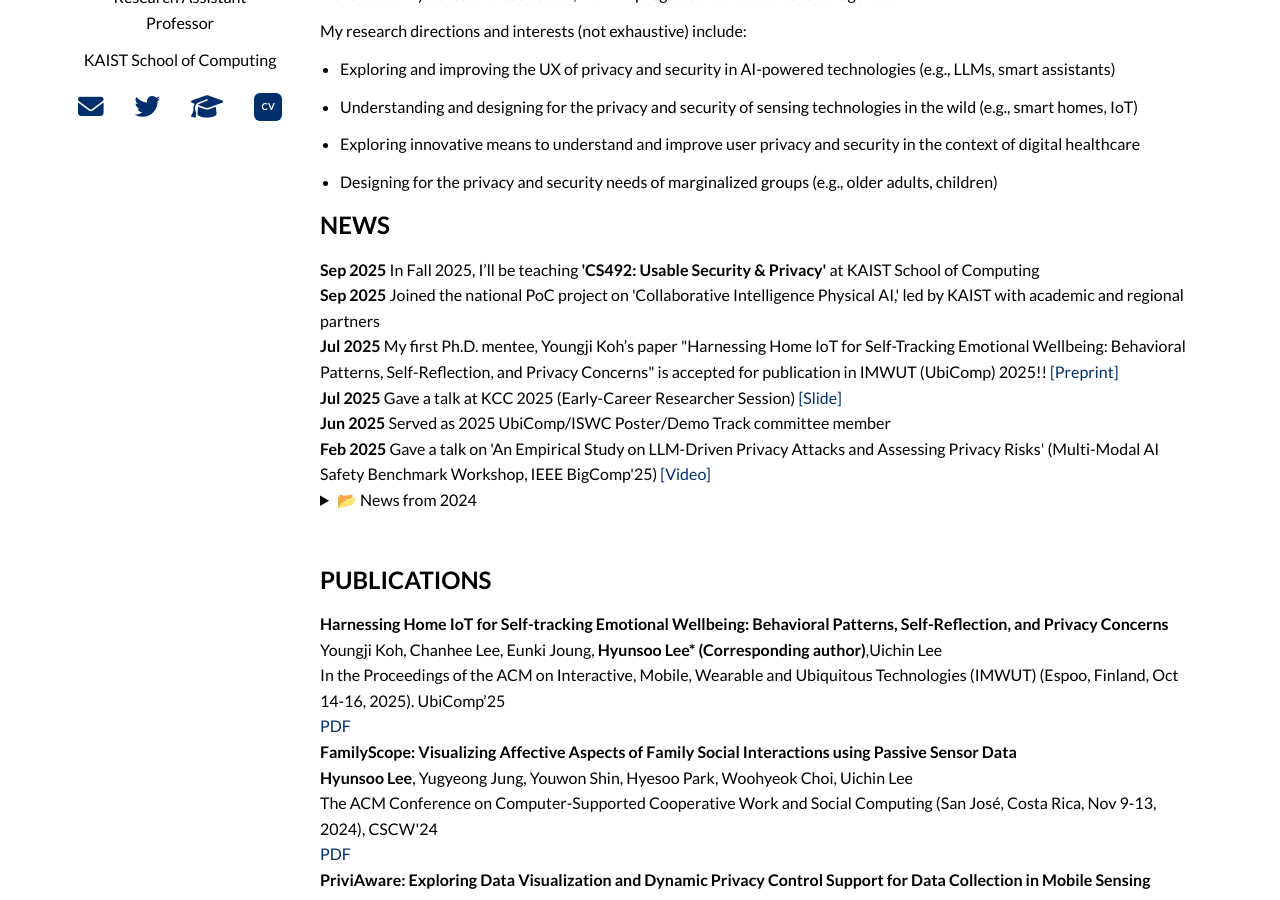
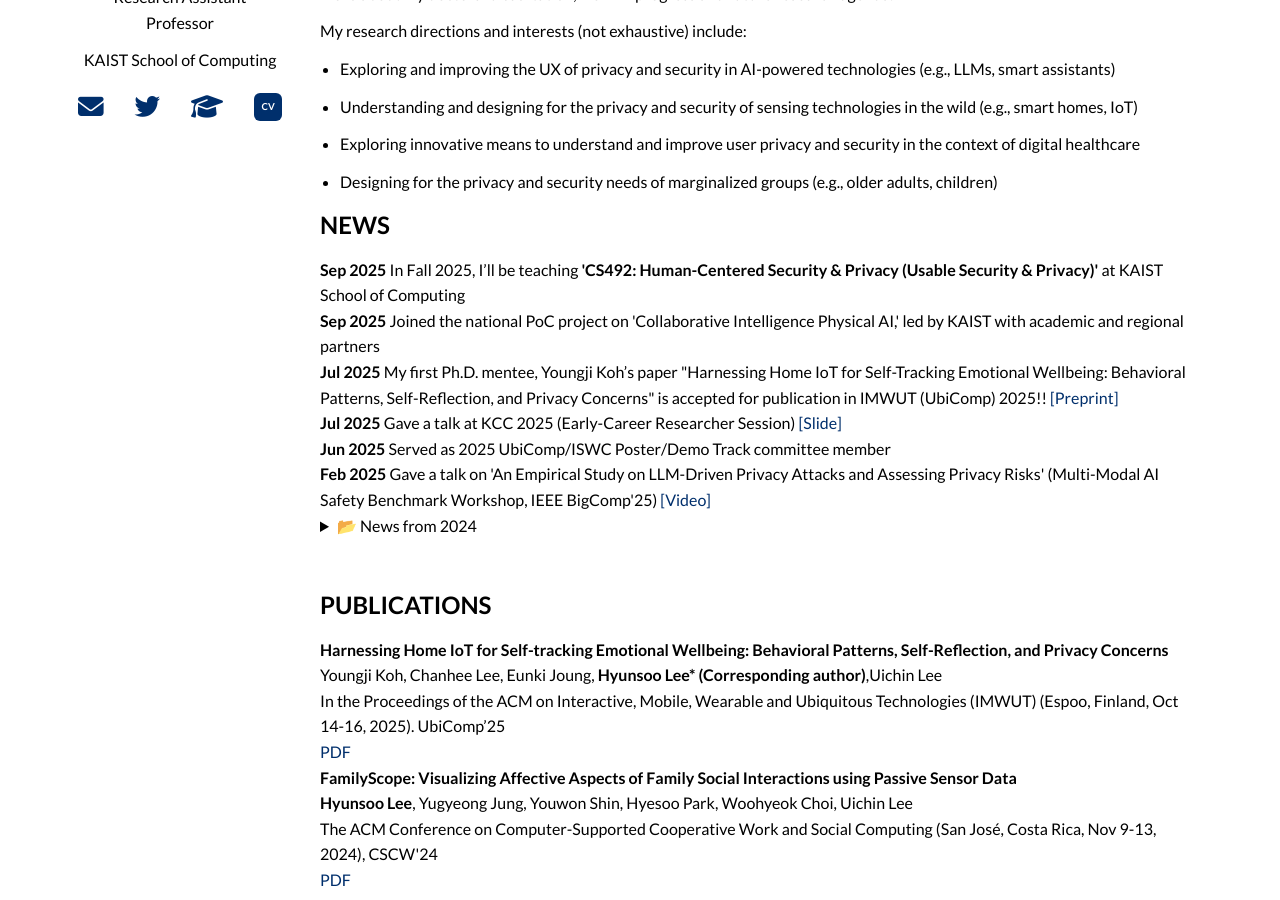
Before and after one commit to hslee90/hslee90.github.io, a Jekyll site: the page built from index.md, in a window 1280 px wide and 900 px high, scrolled down 328 px. Built offline with Jekyll 4.4.1, drawn with Linux system fonts in a browser that asks for light colours; nearby versions of some CDN libraries.

Commit message:
Update index.md

```diff
--- a/index.md
+++ b/index.md
@@ -46,7 +46,7 @@ title: "Home"
 <h2 id="news">NEWS</h2>
 
 <div class="news-item">
-  <strong>Sep 2025</strong> In Fall 2025, I’ll be teaching <strong>'CS492: Usable Security & Privacy'</strong> at KAIST School of Computing
+  <strong>Sep 2025</strong> In Fall 2025, I’ll be teaching <strong>'CS492: Human-Centered Security & Privacy (Usable Security & Privacy)'</strong> at KAIST School of Computing
 </div>
 <div class="news-item">
   <strong>Sep 2025</strong> Joined the national PoC project on 'Collaborative Intelligence Physical AI,' led by KAIST with academic and regional partners
```
